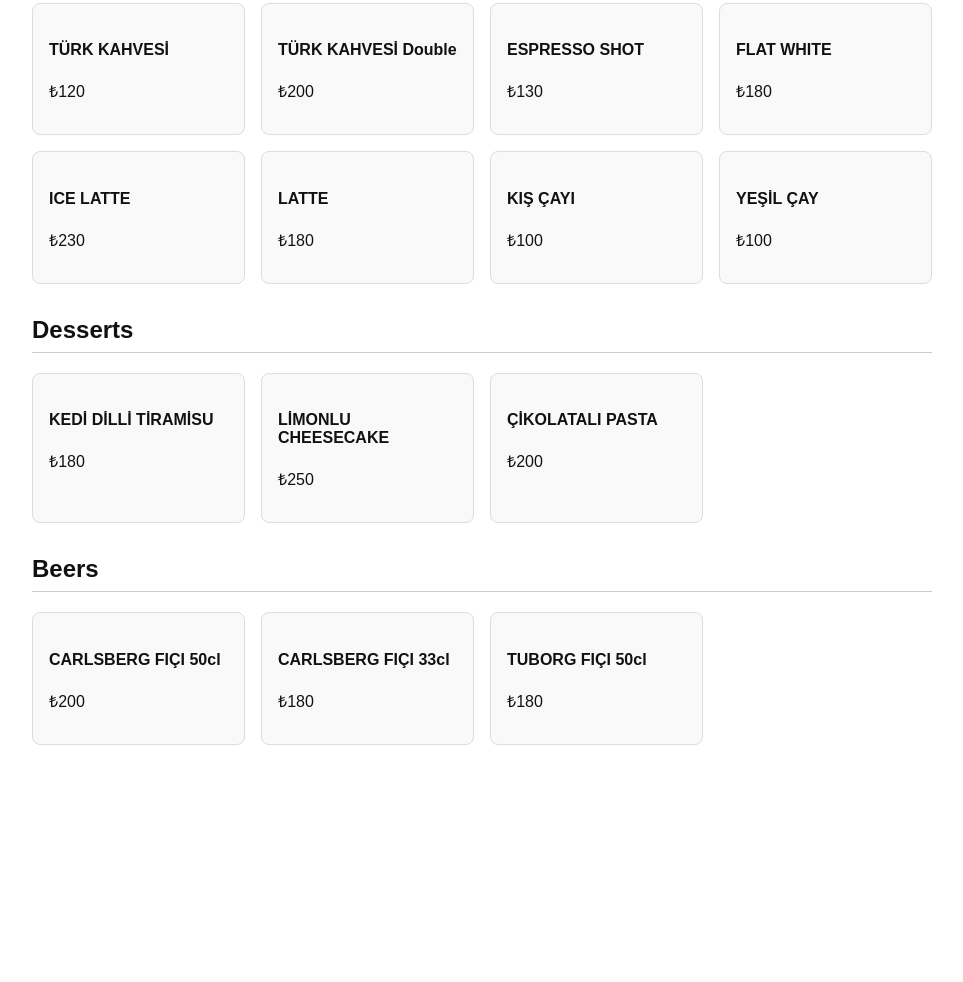
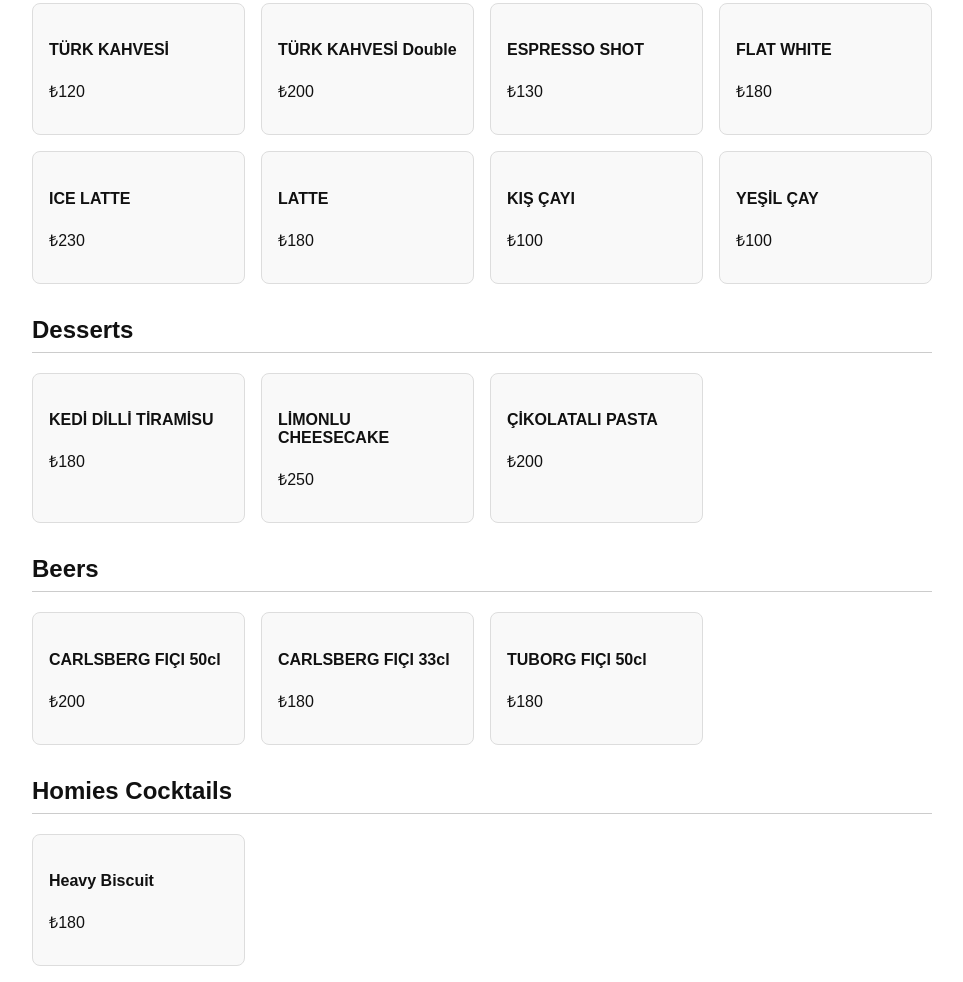
Before and after one commit to homies-bar/menu, a plain HTML site: page index.html in a window 1280 px wide. Shown: the part 321-1303 px from the top of the page, without its empty margins (158-1121 px from the left). Before the commit the page ends 1082 px from the top, so only its background shows below. Drawn offline with Linux system fonts and the light colour scheme.

Commit message:
Update index.html

```diff
--- a/index.html
+++ b/index.html
@@ -93,6 +93,7 @@ const items = [
   { name: "CARLSBERG FIÇI 50cl", price: 200, category: "Beers" },
   { name: "CARLSBERG FIÇI 33cl", price: 180, category: "Beers" },
   { name: "TUBORG FIÇI 50cl", price: 180, category: "Beers" },
+  { name: "Heavy Biscuit", price: 180, category: "Homies Cocktails" },
 ];
 
 function renderMenu() {
```
